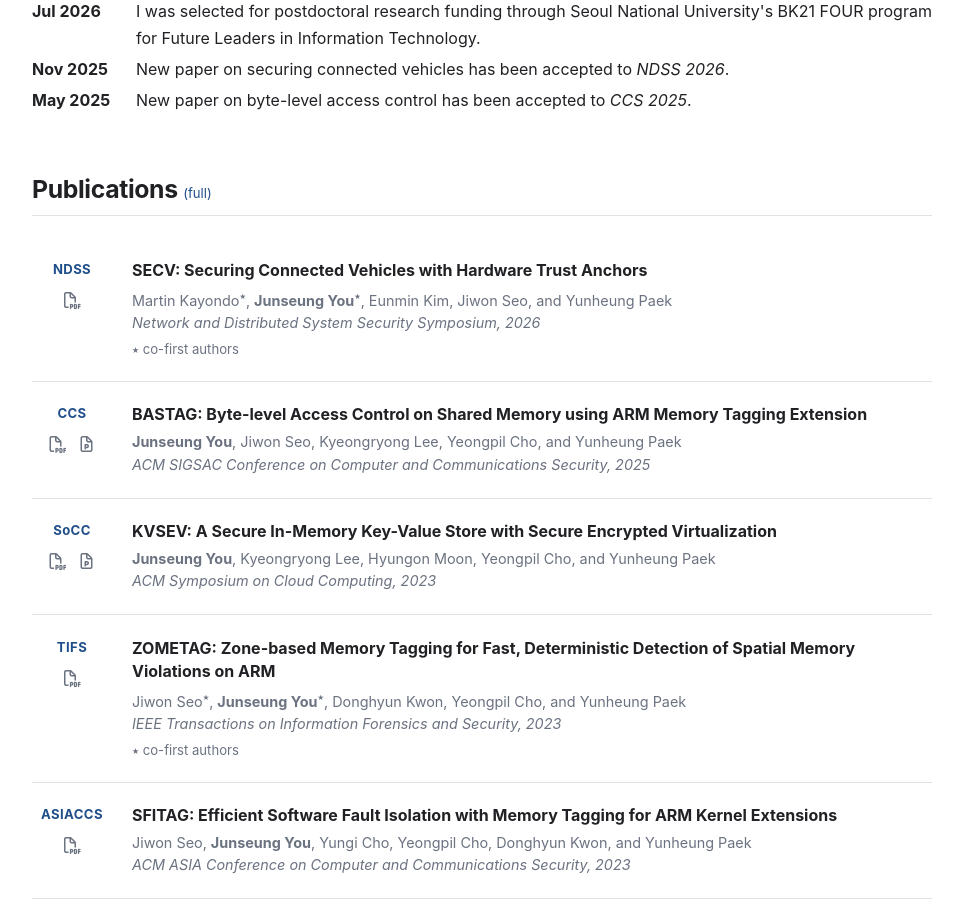
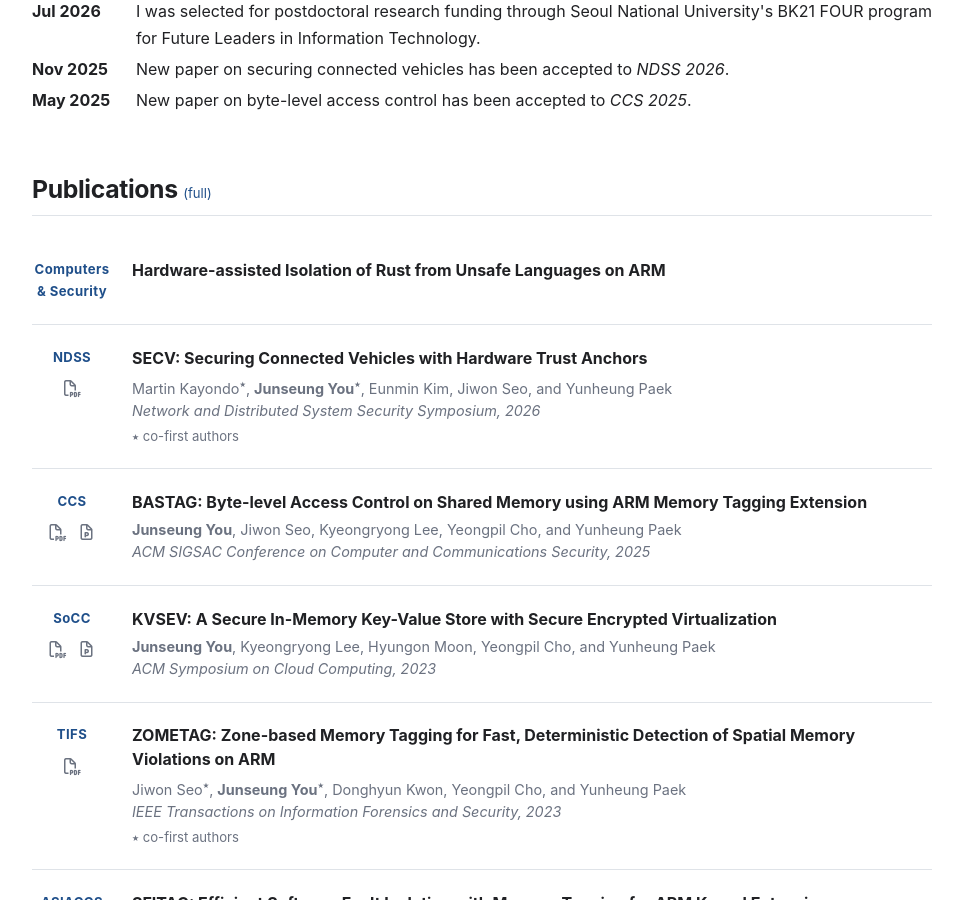
Before and after one commit to junseungyou/junseungyou.github.io, a Jekyll site: the page built from index.markdown, in a window 1280 px wide and 900 px high, scrolled down 552 px. Shown: the whole window, without its empty margins (158-1121 px from the left). Built offline with Jekyll 4.4.1, drawn with Linux system fonts in a browser that asks for light colours; nearby versions of some CDN libraries.

Commit message:
Update index.markdown

```diff
--- a/index.markdown
+++ b/index.markdown
@@ -74,6 +74,15 @@ layout: default
 <h2 class="publications-heading" id="publications">Publications <label for="publications-full">(full)</label></h2>
 
 <div class="publication-list">
+
+<article class="pub-entry">
+    <div class="pub-side">
+        <div class="pub-venue">Computers & Security</div>
+    </div>
+    <div class="pub-body">
+        <div class="pub-title">Hardware-assisted Isolation of Rust from Unsafe Languages on ARM</div>
+    </div>
+</article>
 
 <article class="pub-entry">
     <div class="pub-side">
```
